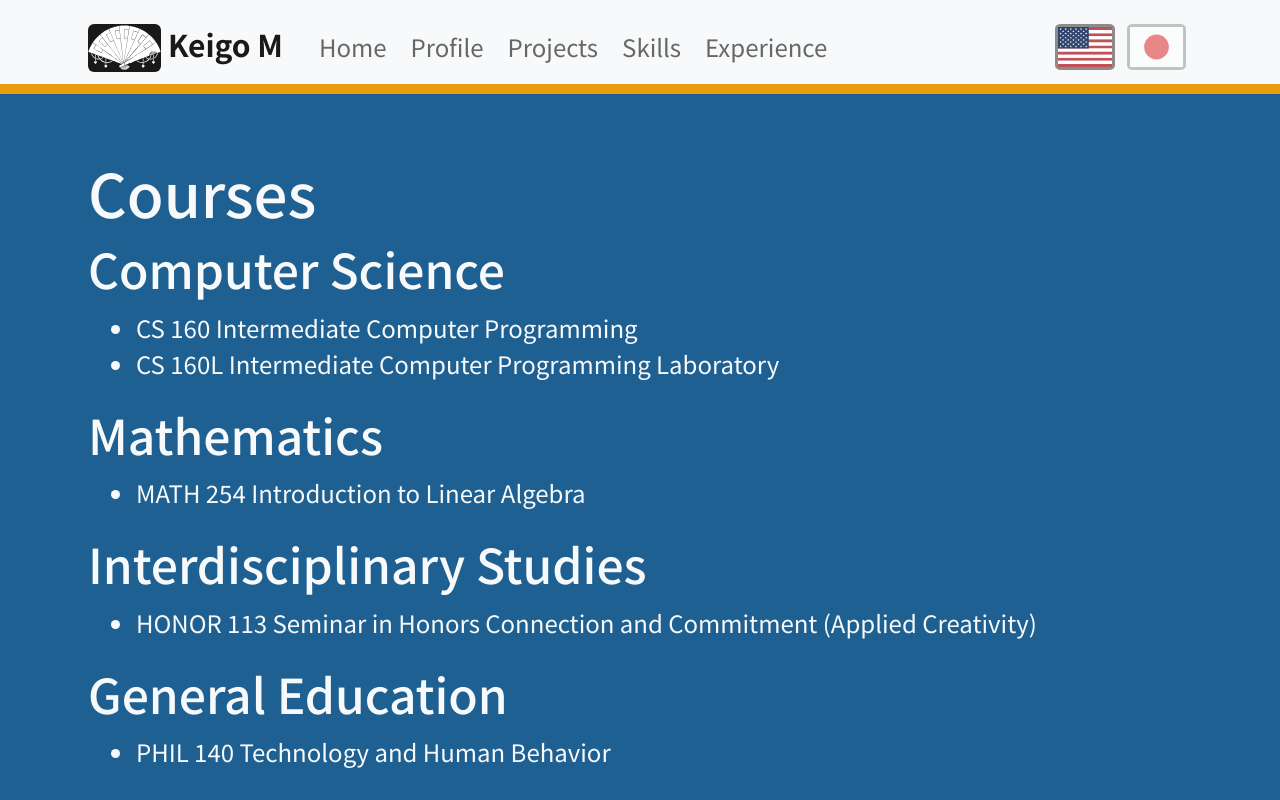
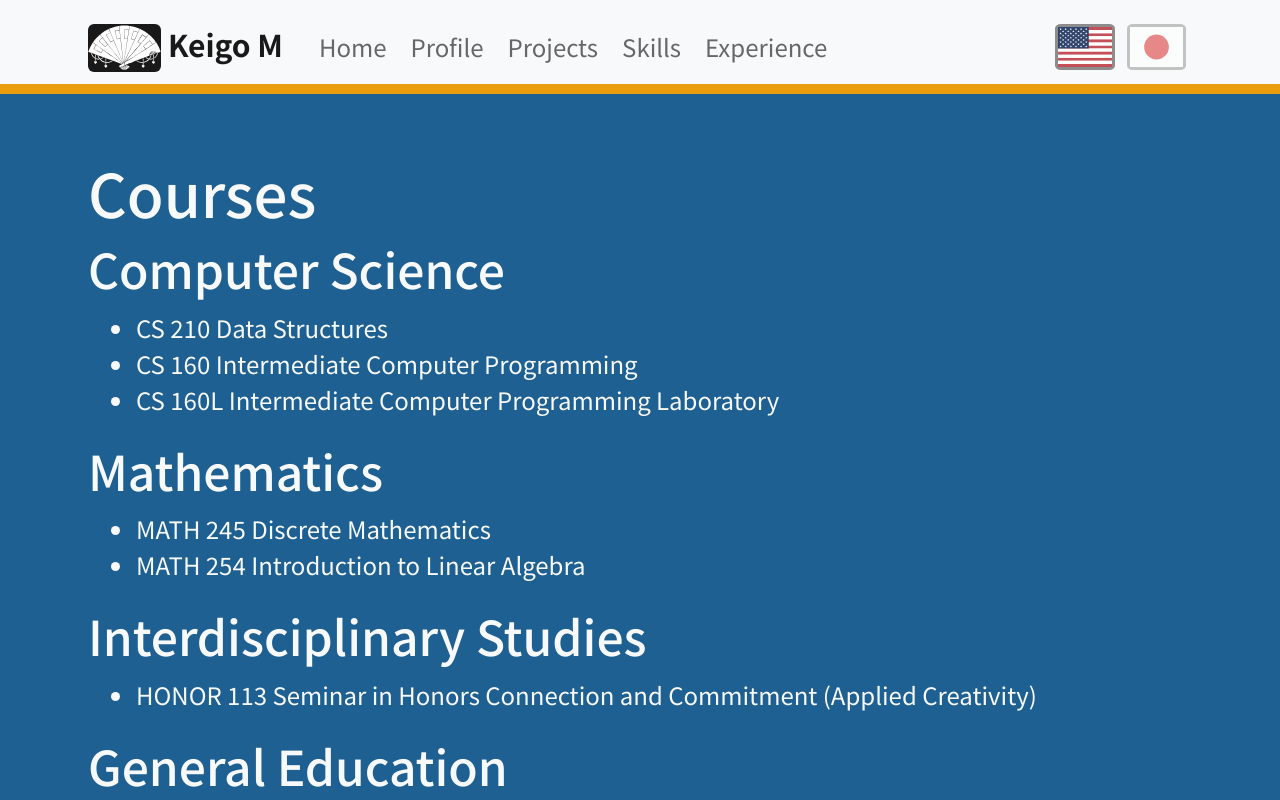
Before and after one commit to Kekechi/Portfolio, a React (Vite) app: page /en/courses in a window 1280 px wide. Shown: the top 800 px of the page. Built offline with nearby package versions, Linux system fonts and the light colour scheme.

Commit message:
update courses

```diff
--- a/src/Components/Courses/coursesList.js
+++ b/src/Components/Courses/coursesList.js
@@ -2,6 +2,7 @@ const courseList = [
   {
     section: "Computer Science",
     courses: [
+      { name: "CS 210", title: "Data Structures" },
       { name: "CS 160", title: "Intermediate Computer Programming" },
       {
         name: "CS 160L",
@@ -11,7 +12,10 @@ const courseList = [
   },
   {
     section: "Mathematics",
-    courses: [{ name: "MATH 254", title: "Introduction to Linear Algebra" }],
+    courses: [
+      { name: "MATH 245", title: "Discrete Mathematics" },
+      { name: "MATH 254", title: "Introduction to Linear Algebra" },
+    ],
   },
   {
     section: "Interdisciplinary Studies",
```
